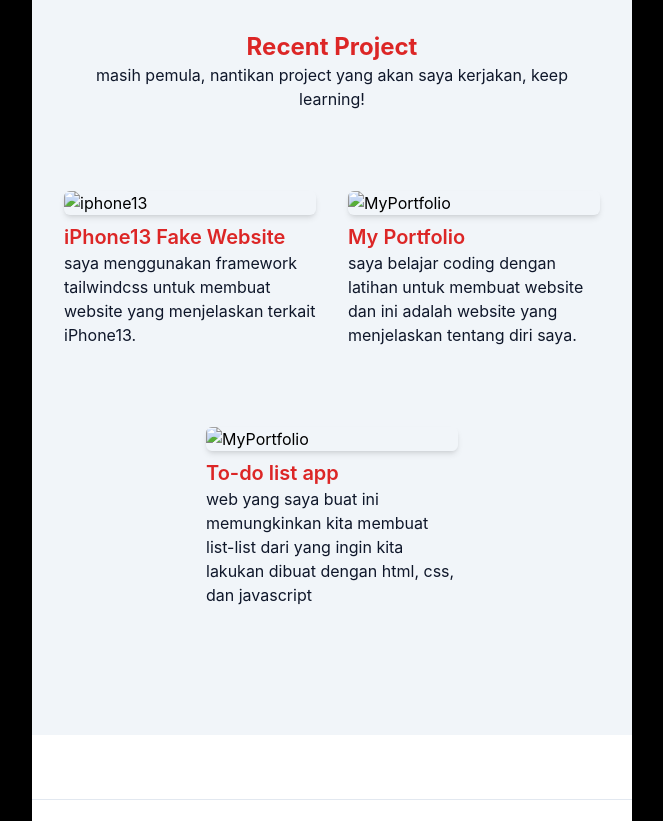
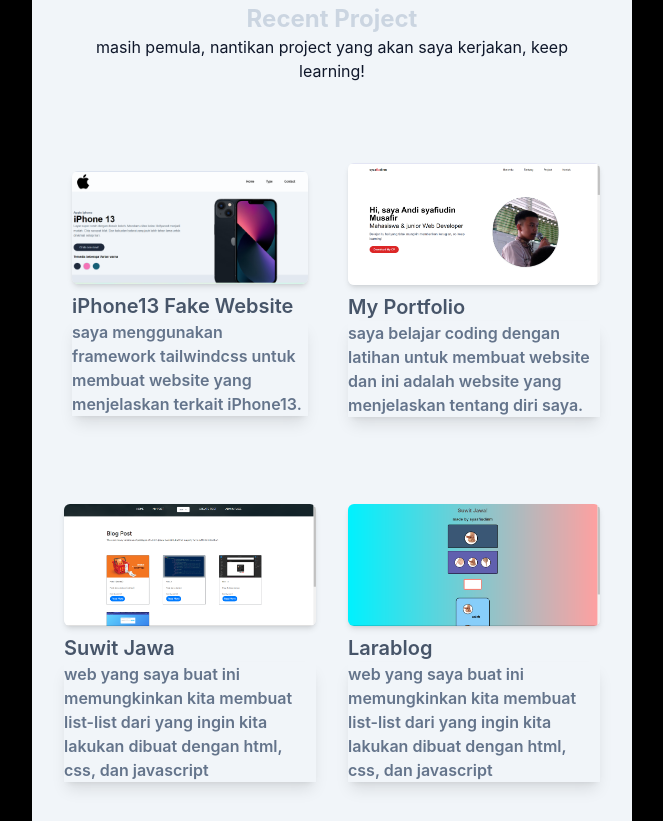
Before and after one commit to syaafiudinm/V2, a website: page index.html in a window 1280 px wide. Shown: the part 859-1680 px from the top of the page, without its empty margins (308-971 px from the left). Drawn offline with Linux system fonts and the light colour scheme; files whose address does not match are found by name.

Commit message:
fixing folder structure & add portfolio section

```diff
--- a/index.html
+++ b/index.html
@@ -92,63 +92,72 @@
                         </div>
                     </div>
 
-                    <div class="mt-10 flex justify-center">
+                    <div class="mt-10 flex justify-center pb-5">
                         <a href="src/file/Andi syafiudin.pdf" download="Andi Syafiudin" class="bg-slate-500 p-2 rounded-lg border-2 border-slate-400 text-primary hover:bg-slate-700 hover:scale-105">see my CV</a>
                     </div>
                 </section>
 
                 <!-- portfolio start -->
-<section id="project" class="pt-36 pb-16 bg-slate-100">
+            <section id="project" class="pt-24 pb-16 bg-slate-100">
                 <div class="container">
                     <div class="w-full px-4">
                         <div class="max-w-lg mx-auto text-center mb-16">
-                <h4 class="text-2xl text-red-600 font-bold">Recent Project</h4>
+                            <h4 class="text-2xl text-primary font-bold">Recent Project</h4>
                             <p class="text-base text-slate-900">masih pemula, nantikan project yang akan saya kerjakan, keep learning!</p>
                         </div>
                     </div>
                     <div class="w-full px-4 flex flex-wrap justify-center ">
-            <div class="mb-12 p-4 lg:w-1/2">
+                        <div class="mb-12 p-6 lg:w-1/2 rounded-lg">
                             <div class="rounded-md shadow-md overflow-hidden">
                                 <div class="hover:scale-105 transition duration-200">
                                     <a href="https://jiraiyasenseii08.github.io/iPhone13.tailwind.css/" target="_blank">
-                    <img src="img/Screenshot (5).png" alt="iphone13" width="w-full">
+                                <img src="img/project/ip13.png" alt="iphone13" width="w-full">
                             </a>
                             </div>
                             </div>
-                <h3 class="text-red-600 text-xl font-semibold mt-2">iPhone13 Fake Website
+                            <h3 class="text-slate-600 text-xl font-semibold mt-2">iPhone13 Fake Website
                             </h3>
-                <p class="text-base text-slate-900">saya menggunakan framework tailwindcss untuk membuat website yang menjelaskan terkait iPhone13.</p>
+                            <p class="text-base text-slate-500 shadow-lg font-semibold">saya menggunakan framework tailwindcss untuk membuat website yang menjelaskan terkait iPhone13.</p>
                         </div>
                         <div class="mb-12 p-4 lg:w-1/2">
                             <div class="rounded-md shadow-md overflow-hidden">
                                 <div class="hover:scale-105 transition duration-200">
                                     <a href="#">
-                    <img src="img/Screenshot (4).png" alt="MyPortfolio" width="w-full">
+                                <img src="img/project/v1.png" alt="MyPortfolio" width="w-full">
                             </a>
                             </div>
                             </div>
-                <h3 class="text-red-600 text-xl font-semibold mt-2">My Portfolio
+                            <h3 class="text-slate-600 text-xl font-semibold mt-2">My Portfolio
                             </h3>
-                <p class="text-base text-slate-900">saya belajar coding dengan latihan untuk membuat website dan ini adalah website yang menjelaskan tentang diri saya.</p>
+                            <p class="text-base text-slate-500 shadow-lg font-semibold">saya belajar coding dengan latihan untuk membuat website dan ini adalah website yang menjelaskan tentang diri saya.</p>
                         </div>
                         <div class="mb-12 p-4 lg:w-1/2">
                             <div class="rounded-md shadow-md overflow-hidden">
                                 <div class="hover:scale-105 transition duration-200">
                                     <a href="#">
-                    <img src="img/Screenshot (6).png" alt="MyPortfolio" width="w-full">
+                                <img src="img/project/larablog.png" alt="MyPortfolio" width="w-full">
                             </a>
                             </div>
                             </div>
-                <h3 class="text-red-600 text-xl font-semibold mt-2">To-do list app
+                            <h3 class="text-slate-600 text-xl font-semibold mt-2">Suwit Jawa
                             </h3>
-                <p class="text-base text-slate-900">web yang saya buat ini memungkinkan kita membuat list-list dari yang ingin kita lakukan dibuat dengan html, css, dan javascript</p>
+                            <p class="text-base text-slate-500 shadow-lg font-semibold">web yang saya buat ini memungkinkan kita membuat list-list dari yang ingin kita lakukan dibuat dengan html, css, dan javascript</p>
+                        </div>
+                        <div class="mb-12 p-4 lg:w-1/2">
+                            <div class="rounded-md shadow-md overflow-hidden">
+                                <div class="hover:scale-105 transition duration-200">
+                                    <a href="#">
+                                <img src="img/project/suwit.png" alt="MyPortfolio" width="w-full">
+                            </a>
+                            </div>
+                            </div>
+                            <h3 class="text-slate-600 text-xl font-semibold mt-2">Larablog
+                            </h3>
+                            <p class="text-base text-slate-500 shadow-lg font-semibold">web yang saya buat ini memungkinkan kita membuat list-list dari yang ingin kita lakukan dibuat dengan html, css, dan javascript</p>
                         </div>
                     </div>
                 </div>
             </section>
-
-
-
 
 
                 <hr class="mt-16 text-slate-200">
```
Also changed, not shown: img/logo/bootstrap-color.svg (renamed from img/bootstrap-color.svg), img/logo/css3-color.svg (renamed from img/css3-color.svg), img/logo/git-color.svg (renamed from img/git-color.svg), img/logo/html5-color.svg (renamed from img/html5-color.svg), img/logo/javascript-color.svg (renamed from img/javascript-color.svg), img/logo/laravel-color.svg (renamed from img/laravel-color.svg), img/logo/mysql-color.svg (renamed from img/mysql-color.svg), img/logo/php-color.svg (renamed from img/php-color.svg), img/logo/tailwindcss-color.svg (renamed from img/tailwindcss-color.svg), img/project/ip13.png (added), img/project/larablog.png (added), img/project/suwit.png (added), img/project/v1.png (added), src/output.css. Lines whose indentation alone changed are shown as unchanged.
